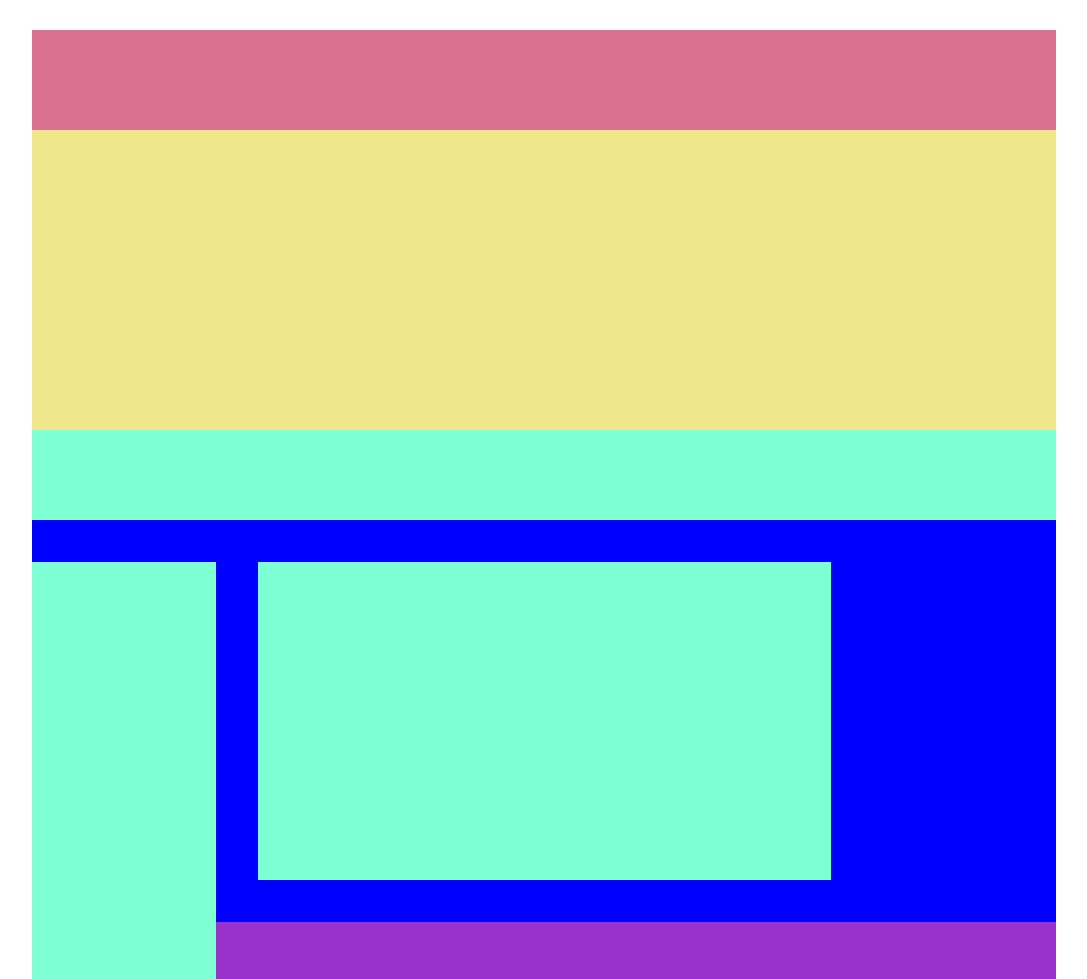
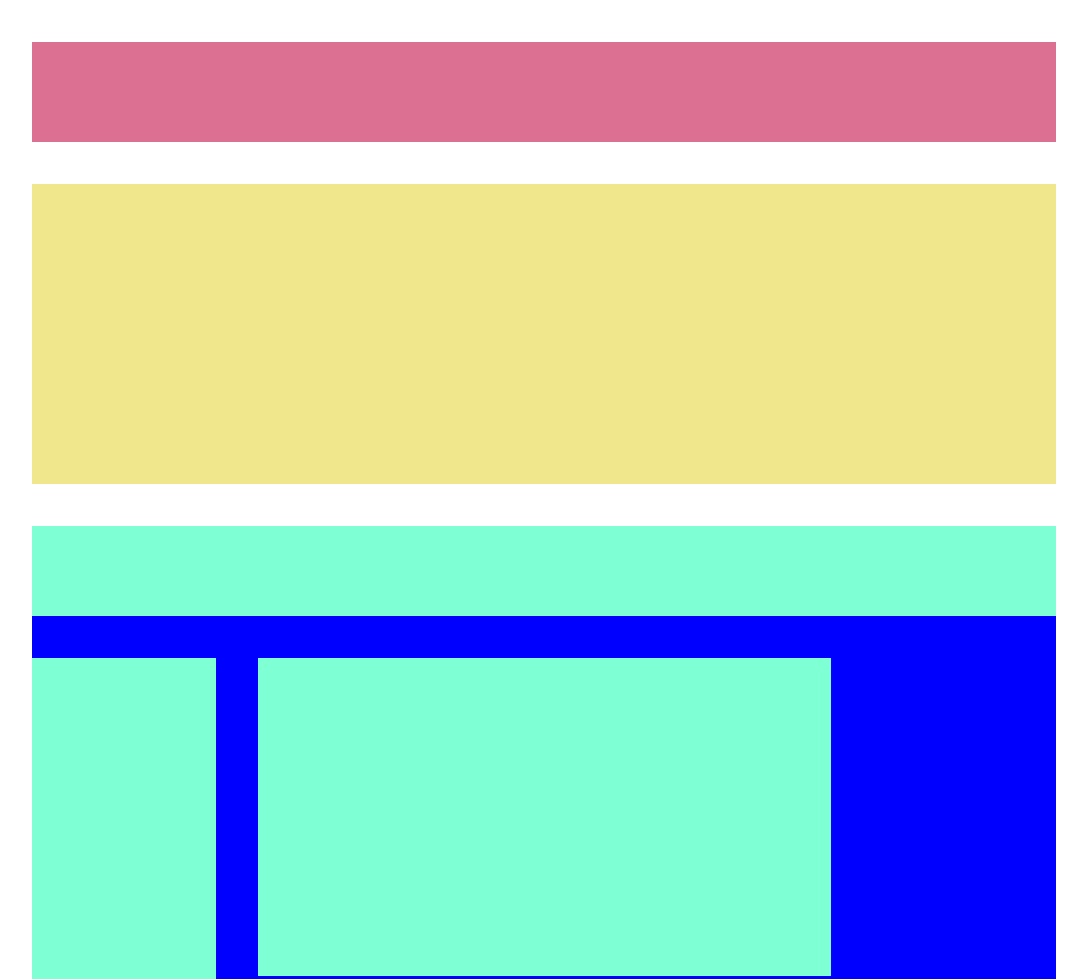
Before and after one commit to Lucarbone96/htmlcss-struttura-wp, a plain HTML site: page index.html in a window 1280 px wide. Shown: the top 979 px of the page, without its empty margins (96-1183 px from the left). Drawn offline with Linux system fonts and the light colour scheme.

Commit message:
esercizio ultimato

```diff
--- a/asset/style.css
+++ b/asset/style.css
@@ -56,3 +56,10 @@ footer{
     display: table;
     clear: both;
 }
+
+header,
+main,
+section,
+footer{
+    margin-top: 42px;
+}
```
